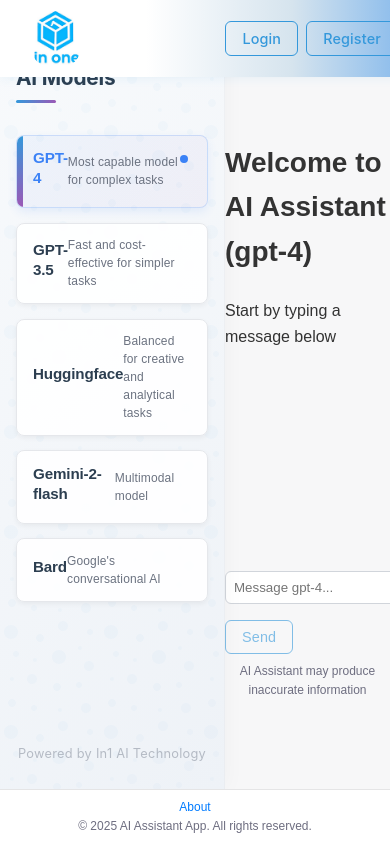
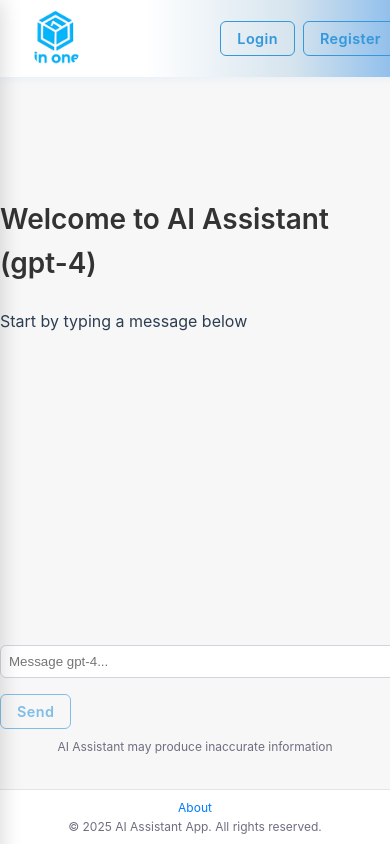
Before and after one commit to leiyese/in1-frontend, a React (Vite) app: page / in a window 390 px wide. Shown: the top 844 px of the page. Built offline with nearby package versions, Linux system fonts and the light colour scheme; no server answers.

Commit message:
final fix of the about page, styling of header, and general styling of index and sidebar

```diff
--- a/src/styles/Button.module.css
+++ b/src/styles/Button.module.css
@@ -9,24 +9,31 @@
   display: inline-flex;
   align-items: center;
   justify-content: center;
-  letter-spacing: 0.01em;
+  letter-spacing: 0.02em; /* Slightly increased letter spacing */
   border-radius: 0.375rem;
-  background: transparent; /* Default transparent background */
-  border: none; /* No border by default */
+  background: transparent;
+  border: none;
+  font-family: -apple-system, BlinkMacSystemFont, "Segoe UI", Roboto, Helvetica, Arial, sans-serif;
+  -webkit-font-smoothing: antialiased; /* Better font rendering */
+  -moz-osx-font-smoothing: grayscale; /* Better font rendering on macOS */
 }
 
 .button:active {
   transform: translateY(1px);
 }
 
-/* Nav style - minimal with underline effect */
+/* Nav style - Enhanced typography for header buttons */
 .nav {
   background: transparent;
-  color: #5a6577;
+  color: #334155; /* Darker color for better contrast */
   border: none;
   padding: 0.5rem 0.8rem;
   box-shadow: none;
   position: relative;
+  font-weight: 500; /* Medium weight for better readability */
+  font-size: 0.9rem; /* Slightly smaller but clearer font */
+  text-transform: uppercase; /* Uppercase for stylized appearance */
+  letter-spacing: 0.04em; /* Increased letter spacing for nav items */
 }
 
 .nav::after {
@@ -34,7 +41,7 @@
   position: absolute;
   width: 0;
   height: 2px;
-  bottom: 0;
+  bottom: -2px; /* Position slightly lower for better visual */
   left: 0;
   background: linear-gradient(90deg, #3498db, #9b59b6);
   transition: width 0.3s ease;
@@ -59,13 +66,16 @@
   width: 100%;
 }
 
-/* Primary button - for "Login" and "Register" */
+/* Primary button - Enhanced for better visibility */
 .primary {
   background: transparent;
   color: #3498db;
   border: 1px solid #3498db;
-  padding: 0.5rem 1rem;
+  padding: 0.5rem 1.2rem; /* Slightly wider padding */
   border-radius: 0.375rem;
+  font-weight: 600; /* Semibold for better emphasis */
+  letter-spacing: 0.03em; /* Slight letter spacing */
+  text-shadow: 0 0 1px rgba(52, 152, 219, 0.1); /* Subtle text shadow for clarity */
 }
 
 .primary:hover {
@@ -76,10 +86,12 @@
 /* Danger button - for "Logout" */
 .danger {
   background: transparent;
-  color: #e74c3c;
-  border: 1px solid #e74c3c;
-  padding: 0.5rem 1rem;
+  color: #2c2524; /* Set the proper color */
+   /* Add border for consistency */
+  padding: 0.5rem 1.2rem;
   border-radius: 0.375rem;
+  font-weight: 600;
+  letter-spacing: 0.03em;
 }
 
 .danger:hover {
--- a/src/styles/SideBar.module.css
+++ b/src/styles/SideBar.module.css
@@ -1,23 +1,41 @@
+/* Base sidebar styles with CSS variables for easier maintenance */
+:root {
+  --sidebar-width-desktop: 14rem;
+  --sidebar-width-tablet: 12rem;
+  --sidebar-width-mobile: 100%;
+  --sidebar-bg: linear-gradient(135deg, #e6f2fb 0%, #ffffff 100%);
+  --sidebar-border: rgba(113, 174, 235, 0.2);
+  --sidebar-shadow: rgba(113, 174, 235, 0.1);
+  --text-primary: #2c3e50;
+  --text-secondary: #6b7280;
+  --accent-gradient: linear-gradient(90deg, #3498db, #71aeeb);
+  --active-color: #3498db;
+  --hover-shadow: rgba(113, 174, 235, 0.15);
+  --animation-duration: 0.3s;
+  --sidebar-z-index: 100;
+  --toggle-button-size: 3rem;
+  --font-family: -apple-system, BlinkMacSystemFont, "Segoe UI", Roboto, Helvetica, Arial, sans-serif;
+}
+
 .sidebar {
-  width: 14rem;
-  background: linear-gradient(135deg, #f8fafc 0%, #eef2f7 100%);
-  padding: 2.5rem 1rem 1.5rem; /* Increased top padding to move content down */
+  width: var(--sidebar-width-desktop);
+  background: var(--sidebar-bg);
+  padding: 2.5rem 1rem 1.5rem;
   height: 100%;
   display: flex;
   flex-direction: column;
-  border-right: 1px solid rgba(229, 231, 235, 0.5);
-  box-shadow: 2px 0 20px rgba(0, 0, 0, 0.03);
+  border-right: 1px solid var(--sidebar-border);
+  box-shadow: 2px 0 20px var(--sidebar-shadow);
   overflow-y: auto;
   position: relative;
-  z-index: 2;
-  transition: all 0.3s ease;
-  position: relative;
-  font-family: -apple-system, BlinkMacSystemFont, "Segoe UI", Roboto, Helvetica, Arial, sans-serif; /* Improved font stack */
-  -webkit-font-smoothing: antialiased; /* Better font rendering on WebKit */
-  -moz-osx-font-smoothing: grayscale; /* Better font rendering on macOS Firefox */
+  z-index: var(--sidebar-z-index);
+  transition: all var(--animation-duration) ease;
+  font-family: var(--font-family);
+  -webkit-font-smoothing: antialiased;
+  -moz-osx-font-smoothing: grayscale;
 }
 
-/* Add subtle animated pattern overlay */
+/* Subtle pattern overlay */
 .sidebar::before {
   content: '';
   position: absolute;
@@ -29,19 +47,22 @@
   z-index: 0;
 }
 
+/* Sidebar title styling - more prominent */
 .sidebarTitle {
   font-size: 1.3rem;
-  font-weight: 700;
-  margin-top: 1rem; /* Added margin to move title down further */
-  margin-bottom: 2.5rem; /* Increased bottom margin */
-  color: #2c3e50;
+  font-weight: 600;
+  margin-top: 1rem;
+  margin-bottom: 2.5rem;
+  color: var(--text-primary);
   position: relative;
   display: inline-block;
   padding-bottom: 0.5rem;
   z-index: 1;
-  letter-spacing: -0.01em; /* Slight letter spacing for better readability */
+  letter-spacing: -0.01em;
+  font-family: var(--font-family);
 }
 
+/* Title underline effect */
 .sidebarTitle::after {
   content: '';
   position: absolute;
@@ -49,9 +70,9 @@
   bottom: 0;
   width: 40px;
   height: 3px;
-  background: linear-gradient(90deg, #3498db, #9b59b6);
+  background: var(--accent-gradient);
   border-radius: 2px;
-  transition: width 0.3s ease, background 0.3s ease;
+  transition: width var(--animation-duration) ease, background var(--animation-duration) ease;
 }
 
 .sidebarTitle:hover::after {
@@ -61,6 +82,7 @@
   animation: gradientShift 3s ease infinite;
 }
 
+/* Model list container */
 .modelList {
   display: flex;
   flex-direction: column;
@@ -72,30 +94,37 @@
   z-index: 1;
 }
 
+/* Individual model item container */
 .modelItem {
   width: 100%;
   perspective: 1000px;
   transform-style: preserve-3d;
-  transition: transform 0.3s ease;
+  transition: transform var(--animation-duration) ease;
 }
 
 .modelItem:hover {
   transform: translateX(5px);
 }
 
+/* Model button styling - cleaner appearance */
 .modelButton {
   width: 100%;
   text-align: left;
-  padding: 1rem 1.2rem;
+  padding: 0.9rem 1.2rem; /* Slightly reduced top/bottom padding */
   border-radius: 8px;
-  transition: all 0.3s ease-in-out;
+  transition: all var(--animation-duration) ease-in-out;
   background-color: rgba(255, 255, 255, 0.9);
-  border: 1px solid #e5e7eb;
+  border: 1px solid var(--sidebar-border);
   position: relative;
   overflow: hidden;
-  box-shadow: 0 2px 5px rgba(0, 0, 0, 0.05);
+  box-shadow: 0 2px 5px var(--sidebar-shadow);
+  font-family: var(--font-family);
+  display: flex;
+  flex-direction: column;
+  justify-content: center;
 }
 
+/* Left border indicator */
 .modelButton::before {
   content: '';
   position: absolute;
@@ -105,25 +134,27 @@
   width: 4px;
   background: linear-gradient(to bottom, #3498db, #9b59b6);
   opacity: 0;
-  transition: opacity 0.3s ease;
+  transition: opacity var(--animation-duration) ease;
 }
 
+/* Hover effects */
 .modelButton:hover {
   background-color: #ffffff;
   border-color: #cbd5e1;
   transform: translateY(-2px);
-  box-shadow: 0 5px 15px rgba(0, 0, 0, 0.08);
+  box-shadow: 0 5px 15px var(--hover-shadow);
 }
 
 .modelButton:hover::before {
   opacity: 1;
 }
 
+/* Active model styling - more consistent blue */
 .activeModel {
-  background: linear-gradient(135deg, rgba(59, 130, 246, 0.05) 0%, rgba(155, 89, 182, 0.05) 100%);
-  color: #3b82f6;
-  border: 1px solid rgba(59, 130, 246, 0.2);
-  box-shadow: 0 4px 10px rgba(59, 130, 246, 0.1);
+  background: linear-gradient(135deg, rgba(113, 174, 235, 0.1) 0%, rgba(255, 255, 255, 0.8) 100%);
+  color: var(--active-color);
+  border: 1px solid rgba(113, 174, 235, 0.3);
+  box-shadow: 0 4px 10px rgba(113, 174, 235, 0.15);
 }
 
 .activeModel::before {
@@ -131,39 +162,56 @@
   width: 6px;
 }
 
+/* Model name styling */
 .modelName {
   font-weight: 600;
   font-size: 1.05rem;
-  margin-bottom: 0.4rem; /* Adjusted spacing */
+  margin-bottom: 0.2rem; /* Reduced from 0.4rem for tighter spacing */
   display: block;
-  color: #2c3e50;
-  transition: color 0.3s ease;
-  line-height: 1.3; /* Improved line height */
-  letter-spacing: -0.01em; /* Subtle letter spacing */
+  color: var(--text-primary);
+  transition: color var(--animation-duration) ease;
+  line-height: 1.3;
+  letter-spacing: -0.01em;
 }
 
 .activeModel .modelName {
-  color: #3b82f6;
+  color: var(--active-color);
 }
 
 .modelButton:hover .modelName {
   color: #3498db;
 }
 
+/* Model description styling - improved for cleaner appearance */
 .modelDescription {
-  font-size: 0.85rem;
-  color: #6b7280;
+  font-size: 0.75rem; /* Reduced from 0.85rem for smaller appearance */
+  color: #94a3b8; /* Lighter color for less prominence */
   display: block;
-  transition: color 0.3s ease;
-  line-height: 1.5; /* Improved line height for description */
-  font-weight: 400; /* Regular weight for description */
+  transition: color var(--animation-duration) ease;
+  line-height: 1.4;
+  font-weight: 400;
+  margin-top: 0.2rem;
+  opacity: 0.85; /* Slightly transparent for subtlety */
+  max-width: 95%; /* Prevent description from going too wide */
+  overflow: hidden;
+  text-overflow: ellipsis;
+  display: -webkit-box;
+  -webkit-line-clamp: 2; /* Limit to 2 lines */
+  -webkit-box-orient: vertical;
 }
 
 .modelButton:hover .modelDescription {
-  color: #4b5563;
+  color: #64748b; /* Darker on hover for better visibility */
+  opacity: 1;
 }
 
-/* Pulsing dot for active model */
+/* Active model description styling */
+.activeModel .modelDescription {
+  color: #71aeeb; /* Subtle blue tint for active model description */
+  opacity: 0.9;
+}
+
+/* Active model indicator dot */
 .activeModel::after {
   content: '';
   position: absolute;
@@ -172,11 +220,11 @@
   width: 8px;
   height: 8px;
   border-radius: 50%;
-  background-color: #3b82f6;
+  background-color: var(--active-color);
   animation: pulse 2s infinite;
 }
 
-/* Footer area for the sidebar */
+/* Sidebar footer */
 .sidebarFooter {
   margin-top: auto;
   padding-top: 1.5rem;
@@ -184,8 +232,8 @@
   color: #9ca3af;
   text-align: center;
   opacity: 0.7;
-  letter-spacing: 0.02em; /* Slightly increased letter spacing for footer */
-  font-weight: 400; /* Regular weight for footer text */
+  letter-spacing: 0.02em;
+  font-weight: 400;
 }
 
 /* Animation keyframes */
@@ -213,11 +261,12 @@
   }
 }
 
-/* Media queries for responsive design */
+/* Responsive styles */
+/* Tablet */
 @media (max-width: 768px) {
   .sidebar {
-    width: 12rem;
-    padding-top: 2rem; /* Adjusted for smaller screens */
+    width: var(--sidebar-width-tablet);
+    padding-top: 2rem;
   }
 
   .modelButton {
@@ -229,7 +278,10 @@
   }
 
   .modelDescription {
-    font-size: 0.75rem;
+    font-size: 0.7rem;
+    -webkit-line-clamp: 1; /* Limit to 1 line on tablet */
+    line-clamp: 1; /* Standard property for compatibility */
+    opacity: 0.8;
   }
 
   .sidebarTitle {
@@ -237,3 +289,204 @@
     margin-bottom: 2rem;
   }
 }
+
+/* Mobile */
+@media (max-width: 480px) {
+  .sidebar {
+    width: 85%;
+    padding: 1.5rem 1rem;
+  }
+
+  .sidebarTitle {
+    margin-bottom: 1.5rem;
+    text-align: center;
+    display: block;
+  }
+
+  .sidebarTitle::after {
+    left: 50%;
+    transform: translateX(-50%);
+  }
+
+  .modelList {
+    display: grid;
+    grid-template-columns: repeat(auto-fill, minmax(150px, 1fr));
+    gap: 0.7rem;
+  }
+
+  .modelItem:hover {
+    transform: none;
+  }
+
+  .modelButton {
+    padding: 0.7rem;
+    text-align: center;
+    height: 100%;
+  }
+
+  .modelName {
+    font-size: 0.9rem;
+    margin-bottom: 0.15rem;
+  }
+
+  .modelDescription {
+    font-size: 0.65rem; /* Even smaller on mobile */
+    display: -webkit-box;
+    -webkit-line-clamp: 2;
+    -webkit-box-orient: vertical;
+    overflow: hidden;
+    margin-top: 0.1rem;
+    opacity: 0.75;
+  }
+
+  .activeModel::after {
+    top: 0.7rem;
+    right: 0.7rem;
+    width: 6px;
+    height: 6px;
+  }
+
+  .sidebarFooter {
+    padding-top: 1rem;
+    font-size: 0.7rem;
+  }
+}
+
+/* Handle very small screens or landscape orientation on mobile */
+@media (max-width: 480px) and (max-height: 600px) {
+  .sidebar {
+    max-height: 250px;
+  }
+
+  .modelList {
+    grid-template-columns: repeat(auto-fill, minmax(120px, 1fr));
+  }
+}
+
+/* Add this toggle button styling */
+.toggleButton {
+  display: none;
+  position: fixed;
+  top: 1rem;
+  left: 1rem;
+  width: var(--toggle-button-size);
+  height: var(--toggle-button-size);
+  border-radius: 50%;
+  background: white;
+  box-shadow: 0 2px 10px rgba(0, 0, 0, 0.1);
+  border: 1px solid var(--sidebar-border);
+  cursor: pointer;
+  z-index: calc(var(--sidebar-z-index) + 10);
+  transition: all var(--animation-duration) ease;
+  display: flex;
+  align-items: center;
+  justify-content: center;
+}
+
+.toggleButton:hover {
+  transform: scale(1.05);
+  box-shadow: 0 4px 15px rgba(0, 0, 0, 0.15);
+}
+
+.toggleIcon {
+  width: 60%;
+  height: 2px;
+  background-color: var(--text-primary);
+  position: relative;
+  transition: all var(--animation-duration) ease;
+}
+
+.toggleIcon::before,
+.toggleIcon::after {
+  content: '';
+  position: absolute;
+  width: 100%;
+  height: 100%;
+  background-color: var(--text-primary);
+  transition: all var(--animation-duration) ease;
+}
+
+.toggleIcon::before {
+  top: -8px;
+}
+
+.toggleIcon::after {
+  top: 8px;
+}
+
+.toggleButton.active .toggleIcon {
+  background-color: transparent;
+}
+
+.toggleButton.active .toggleIcon::before {
+  top: 0;
+  transform: rotate(45deg);
+}
+
+.toggleButton.active .toggleIcon::after {
+  top: 0;
+  transform: rotate(-45deg);
+}
+
+/* Add overlay for mobile */
+.sidebarOverlay {
+  display: none;
+  position: fixed;
+  top: 0;
+  left: 0;
+  right: 0;
+  bottom: 0;
+  background-color: rgba(0, 0, 0, 0.5);
+  z-index: calc(var(--sidebar-z-index) - 1);
+  opacity: 0;
+  transition: opacity var(--animation-duration) ease;
+}
+
+/* Add these new classes for toggling sidebar visibility */
+.sidebarHidden {
+  transform: translateX(-100%);
+}
+
+.sidebarVisible {
+  transform: translateX(0);
+}
+
+.overlayVisible {
+  opacity: 1;
+}
+
+/* Update the mobile media query */
+@media (max-width: 768px) {
+  .toggleButton {
+    display: flex;
+  }
+
+  .sidebar {
+    position: fixed;
+    top: 0;
+    left: 0;
+    bottom: 0;
+    width: 80%;
+    max-width: 300px;
+    transform: translateX(-100%);
+    border-right: 1px solid var(--sidebar-border);
+    height: 100vh;
+    max-height: none;
+    border-bottom: none;
+    box-shadow: 2px 0 20px rgba(0, 0, 0, 0.15);
+  }
+
+  .sidebarOverlay {
+    display: block;
+  }
+}
+
+/* Keep your smaller screen styles but remove the width changes */
+@media (max-width: 480px) {
+  .sidebar {
+    width: 85%;
+    padding: 1.5rem 1rem;
+  }
+
+  /* Rest of your mobile styles */
+}
--- a/src/styles/global.css
+++ b/src/styles/global.css
@@ -1,12 +1,25 @@
+/* Add these CSS variables at the top of your file */
+:root {
+  --font-primary: -apple-system, BlinkMacSystemFont, "Segoe UI", Roboto, Helvetica, Arial, sans-serif;
+  --color-primary: #3498db;
+  --color-secondary: #9b59b6;
+  --color-danger: #e74c3c;
+  --color-success: #2ecc71;
+  --color-text-primary: #2c3e50;
+  --color-text-secondary: #5a6577;
+}
+
 /* Base styles */
 body {
-  font-family: 'Arial', sans-serif;
+  font-family: var(--font-primary);
   margin: 0;
   padding: 0;
   background-color: #f9f9f9; /* Light background */
-  color: #333; /* Darker text */
+  color: var(--color-text-primary); /* Darker text */
   font-size: 16px;
   line-height: 1.6;
+  -webkit-font-smoothing: antialiased;
+  -moz-osx-font-smoothing: grayscale;
 }
 
 /* Links */
@@ -29,6 +42,11 @@
   cursor: pointer;
   font-size: 1rem; /* Scales with screen */
   transition: background-color 0.3s ease;
+  font-family: var(--font-primary);
+  font-weight: 500;
+  letter-spacing: 0.02em;
+  -webkit-font-smoothing: antialiased;
+  -moz-osx-font-smoothing: grayscale;
 }
 
 button:hover {
```
